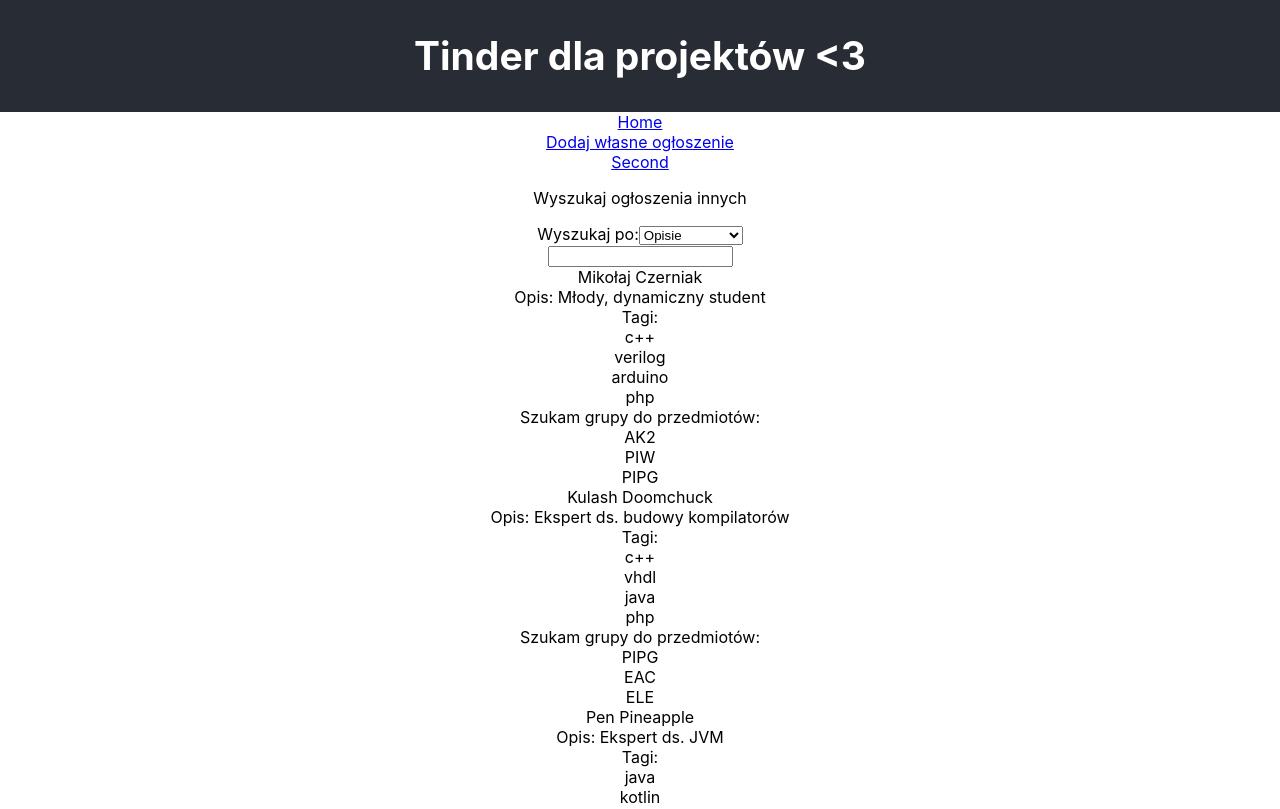
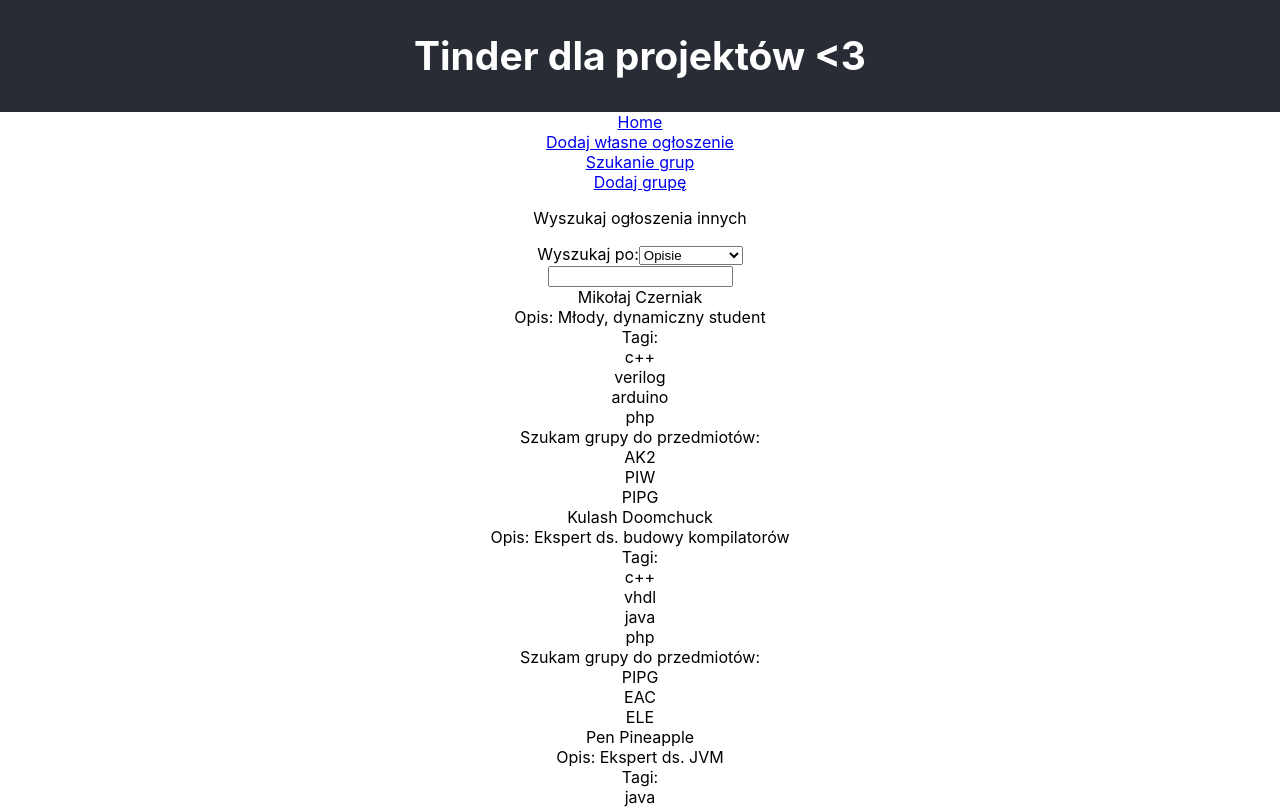
Before and after one commit to qucker135/tinder, a React (Create React App) app: page / in a window 1280 px wide. Shown: the top 809 px of the page. Built offline with nearby package versions, Linux system fonts and the light colour scheme.

Commit message:
Add subtle changes

```diff
--- a/src/App.js
+++ b/src/App.js
@@ -40,13 +40,15 @@ function App() {
         <nav>
           <NavLink to="/">Home</NavLink><br/>
           <NavLink to="/add">Dodaj własne ogłoszenie</NavLink><br/>
-          <NavLink to="/second">Second</NavLink><br/>
+          <NavLink to="/groups">Szukanie grup</NavLink><br/>
+          <NavLink to="/add-group">Dodaj grupę</NavLink><br/>
         </nav>
 
         <Routes>
           <Route path="/" element={<Home students={students} setStudents={setStudents} />}/>
           <Route path="/add" element={<Add students={students} setStudents={setStudents} />}/>
-          <Route path="/second" element={<Second students={students} setStudents={setStudents} />}/>
+          <Route path="/groups" element={<Second students={students} setStudents={setStudents} />}/>
+          <Route path="/add-group" element={<Second students={students} setStudents={setStudents} />}/>
         </Routes>
         </BrowserRouter>
       </main>
--- a/src/Components/Home.js
+++ b/src/Components/Home.js
@@ -16,9 +16,9 @@ const Home = (props) => {
         console.log(studentsValue); //left these two console.logs, because that's an interesting observation
     }
 
-    const studentsHTML = students.filter((it)=>(studentsValue == "DESC") ? it.desc.includes(studentsQuery) :
-        (studentsValue == "TAGS") ? it.tags.some(el => el.includes(studentsQuery)) :
-        (studentsValue == "SUBJ") ? it.subjects.some(el => el.includes(studentsQuery)) : true
+    const studentsHTML = students.filter((it)=>(studentsValue === "DESC") ? it.desc.includes(studentsQuery) :
+        (studentsValue === "TAGS") ? it.tags.some(el => el.includes(studentsQuery)) :
+        (studentsValue === "SUBJ") ? it.subjects.some(el => el.includes(studentsQuery)) : true
     )
     .map((it, i)=>{ //bad practise: https://pl.reactjs.org/docs/lists-and-keys.html#keys
 
```
